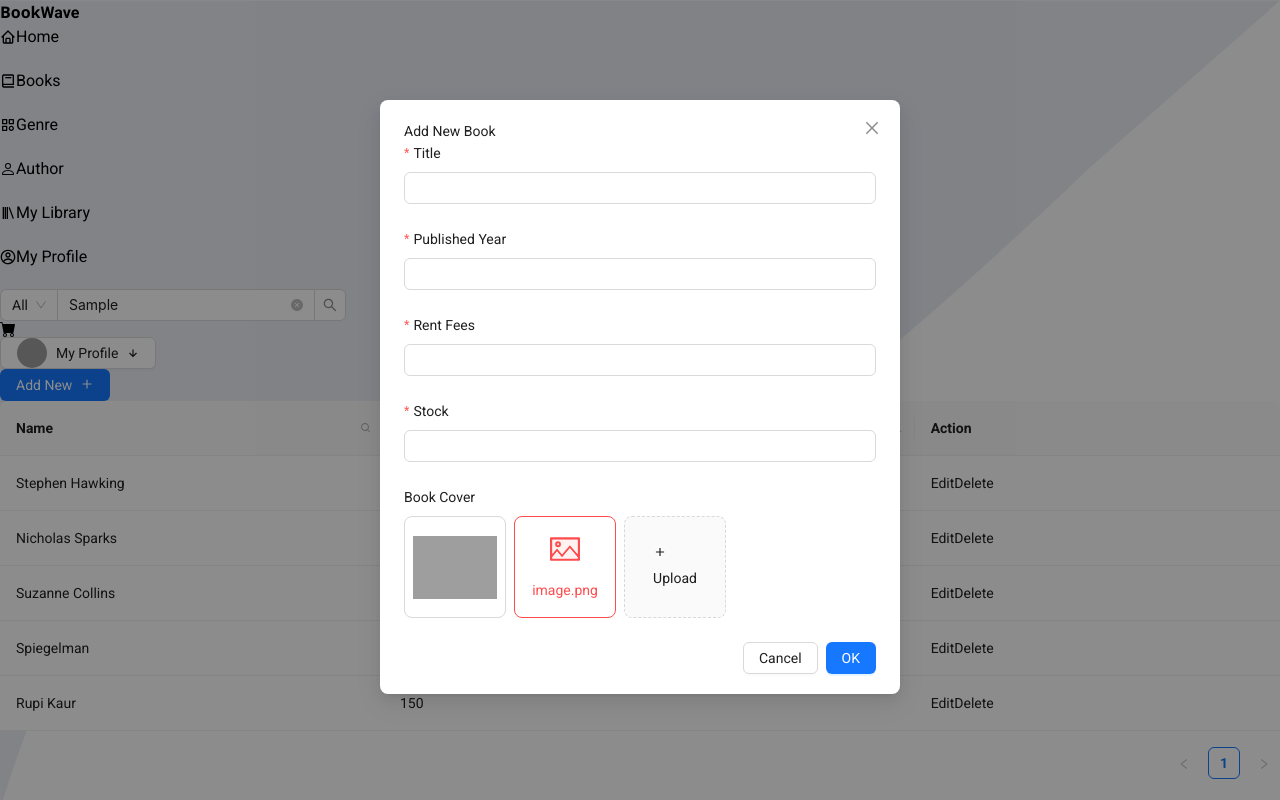
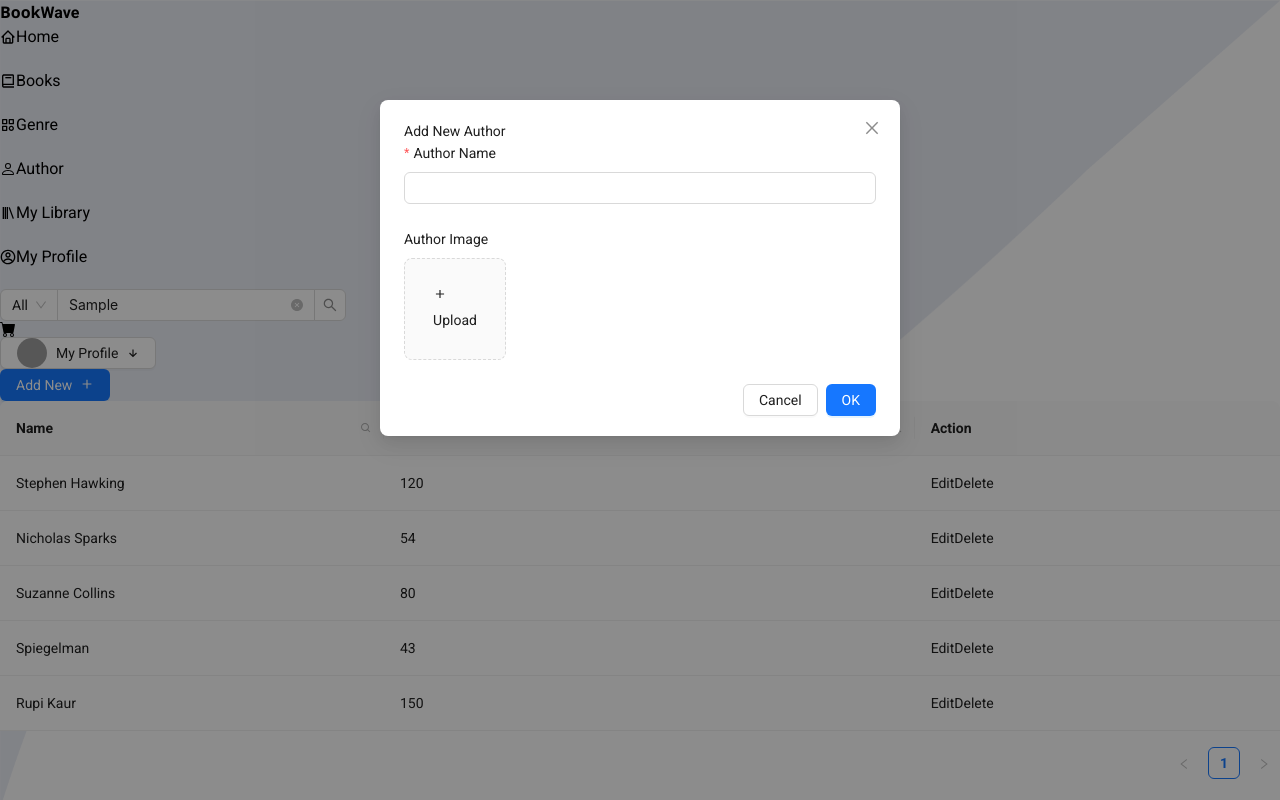
Before and after one commit to kmthein/lms-client, a React (Vite) app: page /admin/author in a window 1280 px wide. Both pictures are taken after typing "Sample" into the empty fields and a click on the button "Add New". Built offline with nearby package versions, Linux system fonts and the light colour scheme; grey boxes are pictures that could not be loaded.

Commit message:
api config

```diff
--- /dev/null
+++ b/src/components/admin/author/AuthorForm.jsx
@@ -0,0 +1,112 @@
+import { Form, Input, Modal, Radio, Upload } from "antd";
+import React, { useState } from "react";
+import { BiPlus } from "react-icons/bi";
+
+const AuthorForm = ({ open, setOpen }) => {
+  const [form] = Form.useForm();
+  const [formValues, setFormValues] = useState();
+
+  const onCreate = (values) => {
+    console.log("Received values of form: ", values);
+    setFormValues(values);
+    setOpen(false);
+  };
+
+  const [confirmLoading, setConfirmLoading] = useState(false);
+  const [modalText, setModalText] = useState("Content of the modal");
+
+  const handleOk = () => {
+    setModalText("The modal will be closed after two seconds");
+    setConfirmLoading(true);
+    setTimeout(() => {
+      setOpen(false);
+      setConfirmLoading(false);
+    }, 2000);
+  };
+  const handleCancel = () => {
+    console.log("Clicked cancel button");
+    setOpen(false);
+  };
+
+  const [fileList, setFileList] = useState([]);
+
+  const handlePreview = async (file) => {
+    if (!file.url && !file.preview) {
+      file.preview = await getBase64(file.originFileObj);
+    }
+    setPreviewImage(file.url || file.preview);
+    setPreviewOpen(true);
+  };
+
+  const handleChange = ({ fileList: newFileList }) => setFileList(newFileList);
+
+  const uploadButton = (
+    <button
+      style={{
+        border: 0,
+        background: "none",
+      }}
+      type="button"
+    >
+      <BiPlus className=" mx-auto text-xl" />
+      <div
+        style={{
+          marginTop: 8,
+        }}
+      >
+        Upload
+      </div>
+    </button>
+  );
+
+  const authorSubmitHandler = async () => {};
+
+  return (
+    <Modal
+      open={open}
+      onOk={() => {
+        form.submit();
+      }}
+      confirmLoading={confirmLoading}
+      onCancel={handleCancel}
+    >
+      <Form
+        layout="vertical"
+        form={form}
+        name="form_in_modal"
+        initialValues={{
+          modifier: "public",
+        }}
+        clearOnDestroy
+        onFinish={(values) => onCreate(values)}
+      >
+        <h1 className=" text-xl mb-3 font-medium">Add New Author</h1>
+        <Form.Item
+          name="name"
+          label="Author Name"
+          rules={[
+            {
+              required: true,
+              message: "Please input the name of Author!",
+            },
+          ]}
+        >
+          <Input />
+        </Form.Item>
+        <Form.Item name="author_img" label="Author Image">
+          <Upload
+            action="https://660d2bd96ddfa2943b33731c.mockapi.io/api/upload"
+            listType="picture-card"
+            fileList={fileList}
+            onPreview={handlePreview}
+            onChange={handleChange}
+          >
+            {fileList.length >= 1 ? null : uploadButton}
+          </Upload>
+        </Form.Item>
+      </Form>
+    </Modal>
+  );
+};
+
+export default AuthorForm;
--- a/src/pages/admin/Author.jsx
+++ b/src/pages/admin/Author.jsx
@@ -3,6 +3,7 @@ import React, { useState } from "react";
 import { IoMdAdd } from "react-icons/io";
 import { Link } from "react-router-dom";
 import BookForm from "../../components/admin/book/BookForm";
+import AuthorForm from "../../components/admin/author/AuthorForm";
 
 const data = [
   {
@@ -89,7 +90,7 @@ const Author = ({
         >
           Add New
         </Button>
-        <BookForm open={open} setOpen={setOpen} />
+        <AuthorForm open={open} setOpen={setOpen} />
       </div>
       <Table columns={columns} dataSource={data} />
     </div>
```
Also changed, not shown: src/api/author.js (added, +10 -0 lines), src/config/axios.js (added, +11 -0 lines), 1 other file (tests, documents, lock files or other folders).
